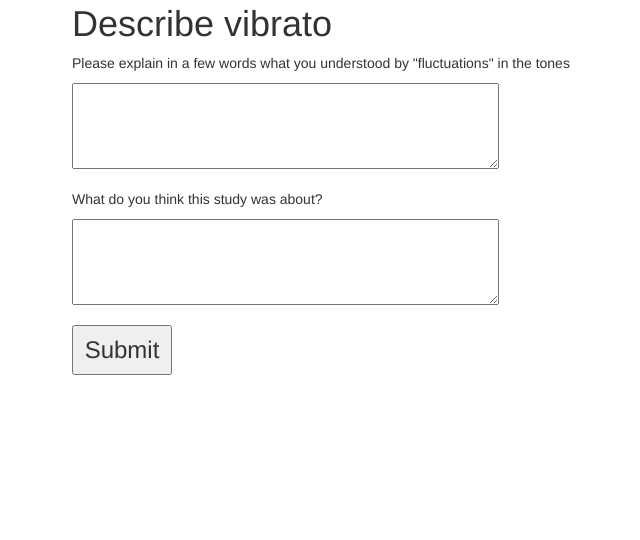
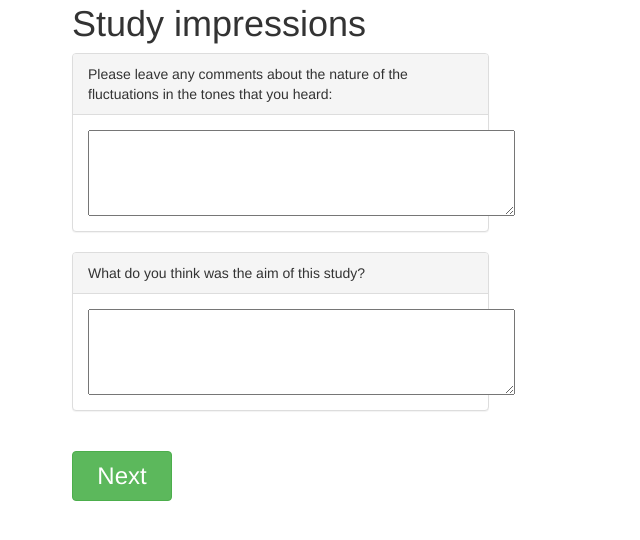
Before and after one commit to goiosunsw/DjangoSoundMatch, a Django app: template SoundRefAB/templates/SoundRefAB/trial_vibrato_comment.html in a window 1280 px wide. Shown: the part 146-686 px from the top of the page, without its empty margins (248-888 px from the left). Run offline with Django 3.2, Linux system fonts and the light colour scheme; the template is opened without the code that fills it, so the values that code supplies are empty; parts of the project's set-up code (start-up, migrations or seed data) failed here and were passed over; some libraries are stand-ins or nearby versions.

Commit message:
extra comment page fixes

```diff
--- a/SoundRefAB/management/commands/pop_unsw2015_vibexplain.py
+++ b/SoundRefAB/management/commands/pop_unsw2015_vibexplain.py
@@ -85,9 +85,9 @@ class Command(BaseCommand):
                      {'model': Experiment,
                       'description': 'Study impressions',
                       'instruction_text': 'Please take a couple of minutes for the following questions:',
-                      'design': 'soundpage',
+                      'design': 'multicommentpage',
                       'function': 'DescribeVibrato',
-                      'number_of_trials': 5},
+                      'number_of_trials': 1},
                     {'model': Page,
                      'description': 'Pre-questionnaire page',
                      'template': 'pg_quest_info.html'},
--- a/SoundRefAB/models.py
+++ b/SoundRefAB/models.py
@@ -46,6 +46,7 @@ class Experiment(models.Model):
             ('soundpage','Reference presented with N sounds, single choice'),
             ('soundadjustpage','Reference presented with single adjustable sound'),
             ('intropage', 'Intro page collecting confidence and comment'),
+            ('multicommentpage', 'Page collecting text answers as comments'),
             ), default='soundpage'
     )
     #fixed_params = models.ForeignKey(FixedParameter)
@@ -390,4 +391,4 @@ class Comment(models.Model):
     trial = models.ForeignKey(SoundTriplet)
 
     def __str__(self):
-        return self.name+' in sample %d of trial %d '%(self.position,self.trial.pk)+' of exp. '+self.trial.experiment.description
+        return 'Comment in trial %d '%(self.trial.pk)+' of exp. '+self.trial.experiment.description
--- a/SoundRefAB/sample_gen.py
+++ b/SoundRefAB/sample_gen.py
@@ -1105,7 +1105,7 @@ def BrightnessIntro_process(param_dict):
     pass
 
 def DescribeVibrato(subject_id, difficulty_divider=1.0, confidence_history=[], prev_choice=0,
-                        ntrials = 1, const_par=[],prev_param=[], path='.', url_path='/'):
+                        ntrials = 1, const_par=[],prev_param=[],  prev_exp_dict=[], path='.', url_path='/'):
 
     param_data = [{'html_template': 'trial_vibrato_comment.html'}]
     sound_data = [{}]
--- a/SoundRefAB/templates/SoundRefAB/subject_detail.html
+++ b/SoundRefAB/templates/SoundRefAB/subject_detail.html
@@ -110,10 +110,11 @@
                     <p><strong>Play sequence:</strong> {{st.playseq}}</p>
                     {% if st.comment_set.all %}
                     <p><strong>Comment: </strong>
+                        <ol>
                             {% for c in st.comment_set.all %}
-                            {{c.text}}<br/>
+                            <li>{{c.text}}</li>
                             {% endfor %}
-
+                        </ol>
                     <p>
                     {% endif %}
             </div>
--- a/SoundRefAB/templates/SoundRefAB/trial_adjust.html
+++ b/SoundRefAB/templates/SoundRefAB/trial_adjust.html
@@ -38,7 +38,7 @@
 
        sliderChange = function(val) {
            regenSound(val,'audio1');
-           timestamp('A');
+           timestamp('A%2f.'%val);
            playAndDoStuff($('#audio1')[0]);
        }
     </script>
--- a/SoundRefAB/templates/SoundRefAB/trial_vibrato_comment.html
+++ b/SoundRefAB/templates/SoundRefAB/trial_vibrato_comment.html
@@ -4,35 +4,81 @@
 <link rel="stylesheet" type="text/css" href="{% static 'SoundRefAB/style.css' %}">
 
 {% block head_block %}
+
 <script type="text/javascript">
-   function validateFormOnSubmit(theForm){
-       if (theForm.choice.value == "") {
-           alert("Please pick a sound!");
-           return false;
-       }
-       if (getConfidenceVal() == "") {
-           alert("Please rate before submitting!");
-           return false;
-       }
-       var x = document.getElementsByClassName("played");
-       var i;
-       for (i = 0; i < x.length; i++) {
-           if (! x[i].value) {
-               alert("Please listen to all sounds before submitting!");
-               return false;
-           };
-       }
+var alertModal;
+alertModal = alertModal || (function (alertTxt) {
+    var alertDiv =
+        $('<div id="myModal" class="modal" role="dialog"><div class="modal-dialog"><div class="modal-content"><div class="modal-header"><button type="button" class="close" data-dismiss="modal">&times;</button><h4 class="modal-title">Warning</h4></div><div class="modal-body"><p>'+alertTxt+'</p></div><div class="modal-footer"><button type="button" class="btn btn-default" data-dismiss="modal">Close</button></div></div></div></div>');
+    return {
+        showAlert: function() {
+            alertDiv.modal('show');
+        },
+        hideAlert: function () {
+            alertDiv.modal('hide');
+        },
 
-       return true;
-   }
+    };
+});
 
-   function timestamp(label) {
-       var showndate = document.getElementById("showndate").value;
-       var datedelay = Math.floor(((new Date().valueOf())-showndate)/1000);
-       document.getElementById("playseq").value += (label+":"+datedelay+";");
+validatePage = function() {
+    var reqItems;
+    var valid = true;
+    reqItems = $('*').filter(function() {
+        return $(this).data('valid') !== undefined;
+    });
+    for (var i=0; i<reqItems.length; i++){
+        if (!$(reqItems[i]).data('valid')){
+
+            return false;
+        }
+    }
+    // validation actions
+    window.onbeforeunload = undefined;
+    $('#submit').removeClass('disabled');
+    return true;
+}
+
+validateFormOnSubmit = function() {
+    var reqItems;
+    reqItems = $('*').filter(function() {
+        return $(this).data('valid') !== undefined;
+    });
+    for (var i=0; i<reqItems.length; i++){
+        if (!$(reqItems[i]).data('valid')){
+            if ($(reqItems[i]).data('invalidAlert') !== undefined){
+                $(reqItems[i]).data('invalidAlert')();
+            }
+            else {
+                alertModal('Please check that all required questions have been answered and you listened to all sounds').showAlert();
+            }
+            return false;
+        }
+    }
+    return true;
+
+}
+
+$(document).ready(function() {
+    $(document).data('showndate',(new Date()).valueOf());
+    //window.onbeforeunload = function() { return "Your work will be lost."; };
+    var comment_boxes = $('[name*=comment]')
+/*    comment_boxes.data('valid',false);
+    comment_boxes.data('invalidAlert',function() {
+        alertModal("Please answer the question!").showAlert();
+        $(this).closest('.panel').removeClass('panel-default').addClass('panel-warning');
+    });
+    comment_boxes.on('input', function(){
+
+        $(this).closest('.panel').removeClass('panel-warning').addClass('panel-default');
+        $(this).data('valid',true);
+        validatePage();
+    })
+    */
+
+});
 
 
-   }
 
 </script>
 {% endblock %}
@@ -41,9 +87,9 @@
 
 
 
-<h1>Describe vibrato</h1>
+<h1>Study impressions</h1>
 
-<form action="{% url 'srefab:process' sample_id %}" onsubmit="return validateFormOnSubmit(this)" method="post" id="trialForm">
+<form action="{% url 'srefab:processcomment' sample_id %}" onsubmit="return validateFormOnSubmit(this)" method="post" id="trialForm">
     {% csrf_token %}
     <input type="hidden" id="valid" value="0">
     <input type="radio" name="confidence" value="0" hidden="1" checked/>
@@ -54,14 +100,31 @@
         document.getElementById("showndate").value = showndate.valueOf();
     </script>
 
-    <p>Please explain in a few words what you understood by "fluctuations" in the tones</p>
-    <textarea rows="4" cols="50" name="comment"></textarea>
-        <div style="height:20px"></div>
-    <p>What do you think this study was about?</p>
-    <textarea rows="4" cols="50" name="comment1"></textarea>
+    <div class="row">
+      <div class="col-sm-8">
+          <div class="panel panel-default">
+            <div class="panel-heading">Please leave any comments about the nature of the fluctuations in the tones that you heard:</div>
+            <div class="panel-body">
+                <textarea rows="4" cols="50" name="comment"></textarea>
+            </div>
+          </div>
+
+      </div>
+    </div>
+    <div class="row">
+      <div class="col-sm-8">
+          <div class="panel panel-default">
+            <div class="panel-heading">What do you think was the aim of this study?</div>
+            <div class="panel-body">
+                <textarea rows="4" cols="50" name="comment"></textarea>
+            </div>
+          </div>
+
+      </div>
+    </div>
+
 
         <div style="height:20px"></div>
-        <input style="font-size:24;width:100px;height:50px" type="submit" name="submit" value="Submit" />
-
+        <input style="font-size:24;width:100px;height:50px" type="submit" class="btn btn-success" name="submit" value="Next" id="submit" />
     </form>
 {% endblock %}
--- a/SoundRefAB/urls.py
+++ b/SoundRefAB/urls.py
@@ -8,9 +8,11 @@ urlpatterns = [
     url(r'^(?P<subject_id>[0-9]+)/sound/$', views.SoundPage, name='soundpage'),
     url(r'^(?P<subject_id>[0-9]+)/soundadj/$', views.SoundAdjustPage, name='soundadjustpage'),
     url(r'^(?P<subject_id>[0-9]+)/soundintro/$', views.SoundIntro, name='intropage'),
+    url(r'^(?P<subject_id>[0-9]+)/multicomment/$', views.SoundIntro, name='multicommentpage'),
     url(r'^(?P<trial_id>[0-9]+)/process/$', views.ProcessPage, name='process'),
     url(r'^(?P<trial_id>[0-9]+)/processadj/$', views.ProcessAdjustPage, name='processadj'),
     url(r'^(?P<trial_id>[0-9]+)/processintro/$', views.ProcessIntro, name='processintro'),
+    url(r'^(?P<trial_id>[0-9]+)/processcomment/$', views.ProcessComment, name='processcomment'),
     url(r'^(?P<subject_id>[0-9]+)/next/$', views.NextExp, name='next'),
     url(r'^(?P<subject_id>[0-9]+)/text/(?P<page_id>[0-9]+)$', views.TextPage, name='textpage'),
     url(r'^(?P<subject_id>[0-9]+)/thanks/$', views.ThanksPage, name='thanks'),
--- a/SoundRefAB/views.py
+++ b/SoundRefAB/views.py
@@ -704,6 +704,7 @@ def ProcessComment(request, trial_id):
 
     comment_labels = [lab for lab in request.POST.keys() if 'comment' in lab]
     for lab in comment_labels:
+        sys.stderr.write('Found comment %s'%lab)
         c = request.POST.get(lab,'')
         if len(c)>0:
             st.comment_set.create(text=c, subject = sub)
```
